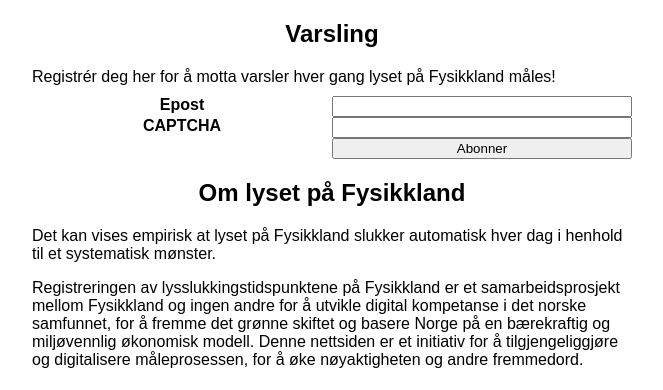
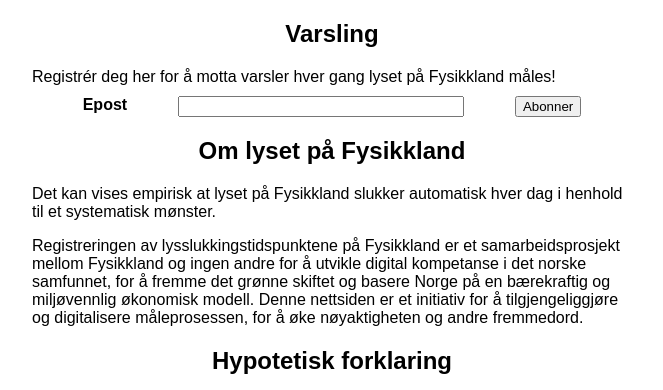
Before and after one commit to hersle/light, a PHP site: page / in a window 1280 px wide. Shown: the part 527-917 px from the top of the page, without its empty margins (308-971 px from the left). Run offline with PHP 8.4, Linux system fonts and the light colour scheme; data that the repository does not hold is empty.

Commit message:
Improved subscription form design

```diff
--- a/index.html
+++ b/index.html
@@ -51,9 +51,7 @@ Alle brukere oppfordres til å melde inn feil, sende inn forbedringsforslag og l
 Registrér deg her for å motta varsler hver gang lyset på Fysikkland måles!
 <form id="subscribeform">
 <label for="email">Epost</label>
-<input id="emailinput" name="email" type="text"/>
-<label for="captcha">CAPTCHA</label>
-<input id="captchainput" name="captcha" type="text"/>
+<input id="emailinput" name="email" type="email"/>
 <button id="subscribebutton" type="button">Abonner</button>
 </form>
 
--- a/style.css
+++ b/style.css
@@ -60,7 +60,7 @@ table {
 #subscribeform {
 	margin-top: 10px;
 	display: grid;
-	grid-template-columns: 50% 50%;
+	grid-template-columns: auto auto auto;
 }
 #subscribeform > label {
 	font-weight: bold;
@@ -71,5 +71,6 @@ table {
 	grid-column: 2;
 }
 #subscribeform > button {
-	grid-column: 2;
+	grid-column: 3;
+	margin: 0 auto;
 }
```
